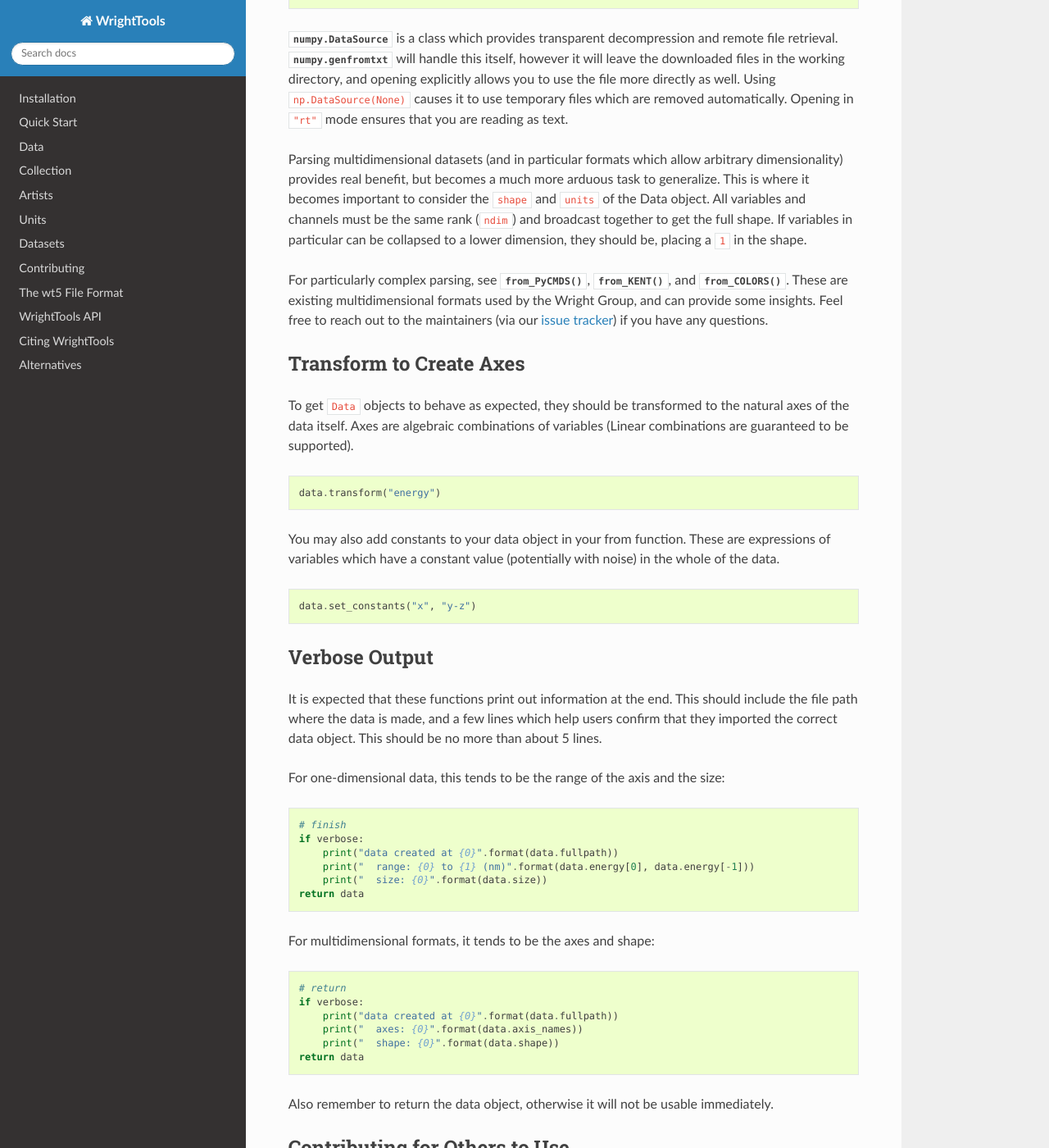
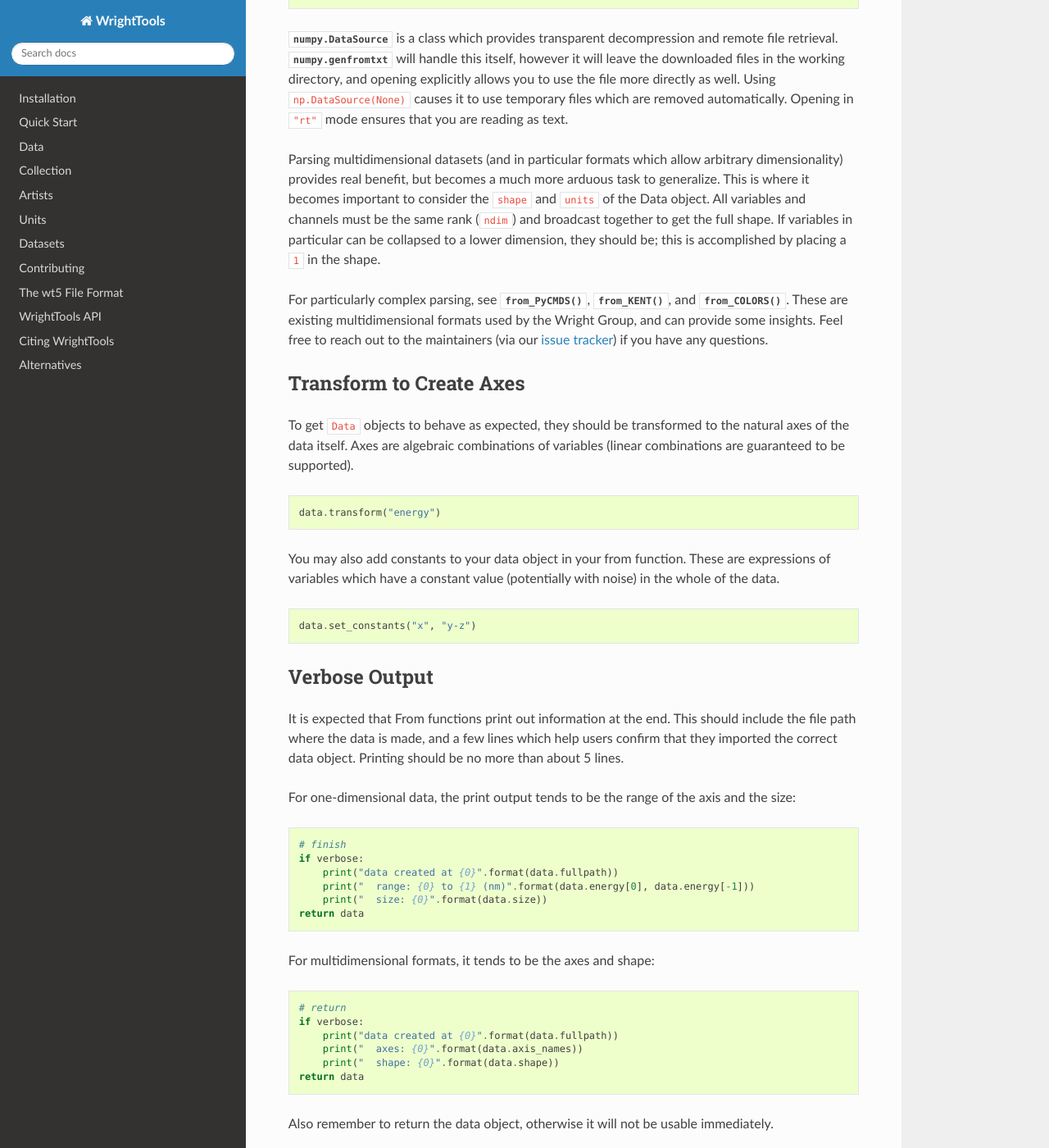
Before and after one commit to wright-group/WrightTools, a Sphinx documentation site: the page built from docs/write_from_function.rst, in a window 1280 px wide and 1400 px high, scrolled down 4823 px. Shown: the whole window at 82% size. Built offline with Sphinx 7.4.7 and the Read the Docs theme 2.0.0, drawn with Linux system fonts in a browser that asks for light colours; pages that are not in the unit, such as notebooks, are missing from menus; the version number could not be read and is left out; some of the changed text lies outside the part shown.

Commit message:
Update write_from_function.rst

```diff
--- a/docs/write_from_function.rst
+++ b/docs/write_from_function.rst
@@ -265,7 +265,7 @@ Parsing multidimensional datasets (and in particular formats which allow arbitra
 provides real benefit, but becomes a much more arduous task to generalize.
 This is where it becomes important to consider the ``shape`` and ``units`` of the Data object.
 All variables and channels must be the same rank (``ndim``) and broadcast together to get the full shape.
-If variables in particular can be collapsed to a lower dimension, they should be, placing a ``1`` in the shape.
+If variables in particular can be collapsed to a lower dimension, they should be; this is accomplished by placing a ``1`` in the shape.
 
 For particularly complex parsing, see :meth:`~WrightTools.data.from_PyCMDS`,
 :meth:`~WrightTools.data.from_KENT`, and :meth:`~WrightTools.data.from_COLORS`.
@@ -280,7 +280,7 @@ Transform to Create Axes
 
 To get ``Data`` objects to behave as expected, they should be transformed to the natural axes of the
 data itself.
-Axes are algebraic combinations of variables (Linear combinations are guaranteed to be supported).
+Axes are algebraic combinations of variables (linear combinations are guaranteed to be supported).
 
 .. code-block:: python
 
@@ -297,12 +297,12 @@ These are expressions of variables which have a constant value
 Verbose Output
 --------------
 
-It is expected that these functions print out information at the end.
+It is expected that From functions print out information at the end.
 This should include the file path where the data is made, and a few lines which help users confirm
 that they imported the correct data object.
-This should be no more than about 5 lines.
+Printing should be no more than about 5 lines.
 
-For one-dimensional data, this tends to be the range of the axis and the size:
+For one-dimensional data, the print output tends to be the range of the axis and the size:
 
 .. code-block:: python
 
```
Also changed, not shown: other parts of docs/write_from_function.rst (+2 -2 lines).
